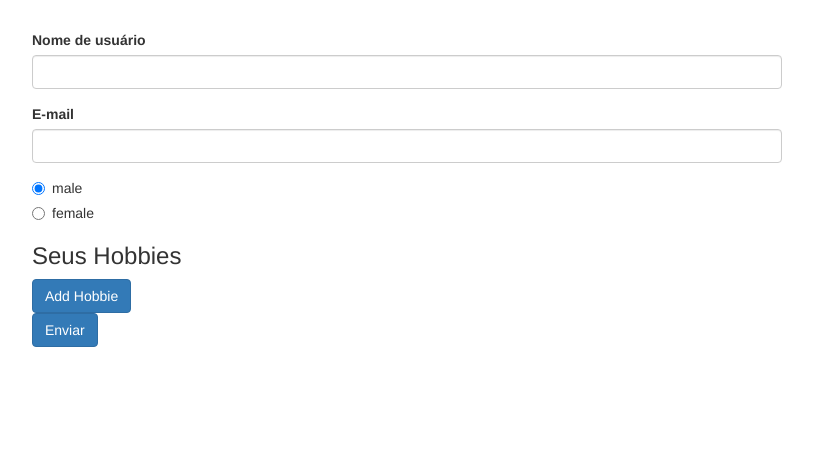
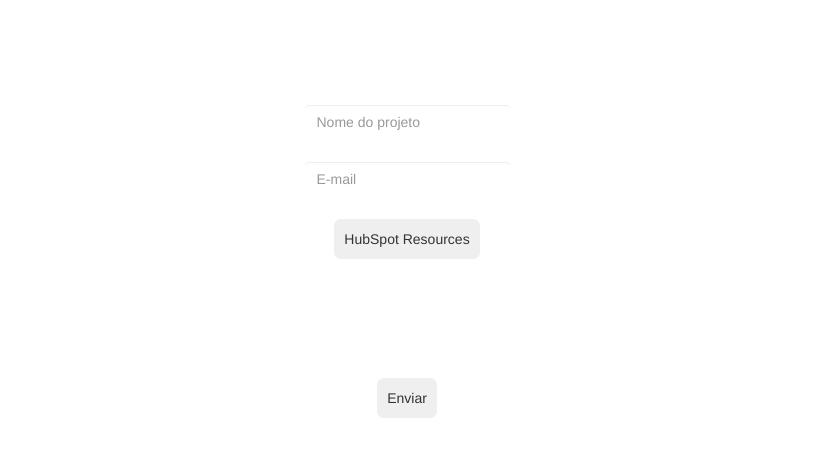
Before and after one commit to CibeleMartins/angularFormsTemplateD, an Angular app: page / in a window 1280 px wide. Shown: the top 456 px of the page, without its empty margins (233-1046 px from the left). Built offline with nearby package versions, Linux system fonts and the light colour scheme.

Commit message:
🚧 feat: implementou o template do desafio de formulário

```diff
--- a/src/app/app.component.html
+++ b/src/app/app.component.html
@@ -85,4 +85,5 @@
   </div>
 </div> -->
 
-<app-forms-reactive></app-forms-reactive>
+<!-- <app-forms-reactive></app-forms-reactive> -->
+<app-project-form></app-project-form>
--- a/src/app/app.module.ts
+++ b/src/app/app.module.ts
@@ -5,11 +5,13 @@ import { FormsModule, ReactiveFormsModule } from '@angular/forms';
 
 import { AppComponent } from './app.component';
 import { FormsReactiveComponent } from './components/forms-reactive/forms-reactive.component';
+import { ProjectFormComponent } from './challenge/project-form/project-form.component';
 
 @NgModule({
     declarations: [
         AppComponent,
-        FormsReactiveComponent
+        FormsReactiveComponent,
+        ProjectFormComponent
     ],
     providers: [],
     bootstrap: [AppComponent],
--- /dev/null
+++ b/src/app/challenge/project-form/project-form.component.css
@@ -0,0 +1,58 @@
+.container-forms {
+  display: flex;
+  align-items: center;
+  justify-content: space-evenly;
+  height: 500px;
+  flex-direction: column;
+}
+
+.form-group {
+  display: flex;
+  flex-direction: column;
+  justify-content: space-evenly;
+  height: 200px;
+  align-items: center;
+}
+
+button {
+  border: none;
+  outline: none;
+  padding: 10px;
+  border-radius: 7px;
+}
+
+input {
+  border: none;
+}
+
+.dropdown-content {
+  display: none;
+
+  position: absolute;
+
+  width: 100%;
+
+  overflow: auto;
+
+  box-shadow: 0px 8px 16px 0px rgba(0, 0, 0, 0.2);
+}
+
+.dropdown:hover .dropdown-content {
+  display: block;
+}
+
+.dropdown-content a {
+  display: block;
+
+  color: #000000;
+
+  padding: 5px;
+
+  text-decoration: none;
+}
+
+.dropdown-content a:hover {
+  color: #ffffff;
+
+  background-color: #00a4bd;
+}
--- /dev/null
+++ b/src/app/challenge/project-form/project-form.component.html
@@ -0,0 +1,20 @@
+<div class="container">
+  <div class="row">
+    <form class="container-forms">
+      <div class="form-group">
+        <input placeholder="Nome do projeto" [ngStyle]="{ width: '100%' }" class="form-control" type="text" />
+        <input placeholder="E-mail" [ngStyle]="{ width: '100%' }" class="form-control" type="text" />
+
+        <div class="dropdown">
+            <button>HubSpot Resources</button>
+            <div class="dropdown-content">
+              <a>Estável</a>
+              <a>Crítico</a>
+              <a>Finalizado</a>
+            </div>
+      </div>
+      </div>
+      <button type="submit">Enviar</button>
+    </form>
+  </div>
+</div>
--- /dev/null
+++ b/src/app/challenge/project-form/project-form.component.ts
@@ -0,0 +1,24 @@
+import { Component, OnInit } from '@angular/core';
+import { FormControl, FormGroup, Validators } from '@angular/forms';
+
+@Component({
+  selector: 'app-project-form',
+  templateUrl: './project-form.component.html',
+  styleUrls: ['./project-form.component.css']
+})
+export class ProjectFormComponent implements OnInit {
+
+
+  challengeForm: FormGroup;
+
+  constructor() { }
+
+  ngOnInit(): void {
+
+    this.challengeForm = new FormGroup({
+      'name': new FormControl(null, Validators.required, null),
+      'email': new FormControl(null, [Validators.email, Validators.required], null),
+    })
+  }
+
+}
--- a/src/app/components/forms-reactive/forms-reactive.component.ts
+++ b/src/app/components/forms-reactive/forms-reactive.component.ts
@@ -23,6 +23,15 @@ export class FormsReactiveComponent implements OnInit {
       }),
       'gender': new FormControl(this.genders[0]),
       'hobbies': new FormArray([])
+    })
+
+
+    this.forms.valueChanges.subscribe((value)=> {
+        console.log(value.userData.username)
+    })
+
+    this.forms.statusChanges.subscribe((status)=> {
+      console.log(status)
     })
   }
 
```
Also changed, not shown: 1 other file (tests, documents, lock files or other folders).
